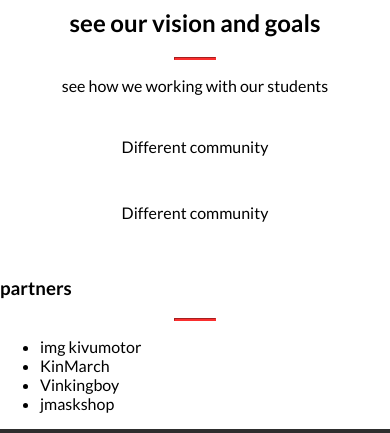
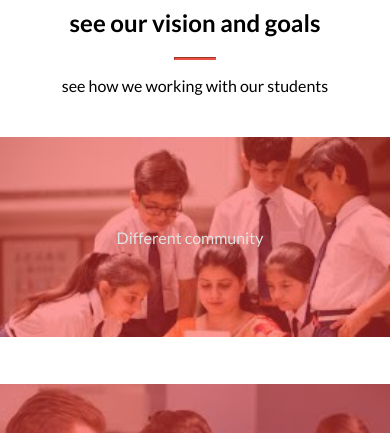
Before and after one commit to bertinkambale/Capstone-project-html-css-js, a website: page About.html in a window 390 px wide. Shown: the part 1229-1662 px from the top of the page. Drawn offline with Linux system fonts and the light colour scheme.

Commit message:
add style to new cars in about page

```diff
--- a/about.css
+++ b/about.css
@@ -59,7 +59,7 @@ body {
 .grtittle h1 {
   display: flex;
   justify-content: center;
-  color: red;
+  color:#EC5242;
   font-weight: bold;
   font-size: xx-large;
 }
@@ -93,8 +93,8 @@ body {
 }
 
 .linebar {
-  background-color: rgb(250, 46, 46);
-  border-color: rgb(250, 46, 46);
+  background-color: #EC5242;
+  border-color: #EC5242;
   height: 1px;
   width: 40px;
 }
@@ -147,15 +147,61 @@ body {
   padding-top: 10px;
   padding-bottom: 10px;
 }
+.section-red{
+  height: 200px;
+  width: 400px;
+  background-image: linear-gradient(180.45deg, rgba(182, 175, 175, 0), rgba(249, 52, 52, 0.5) 0), url(img-folder/students1.jfif);
+  background-repeat: no-repeat;
+  background-size: cover;
+  margin-right: 10px;
+  transition: all 0.5s ease-in-out;
+  color: #e0e3e3;
+}
+.section-red1{
+  height: 200px;
+  width: 400px;
+  background-image: linear-gradient(180.45deg, rgba(182, 175, 175, 0), rgba(249, 52, 52, 0.5) 0), url(img-folder/students2.jfif);
+  background-repeat: no-repeat;
+  background-size: cover;
+  margin-right: 10px;
+  transition: all 0.5s ease-in-out;
+  color: #e0e3e3;
+}
+
+
+.partners {
+  background-color: rgb(68, 68, 68);
+}
+.partners h3 {
+  display: flex;
+  justify-content: center;
+  color: rgb(196, 196, 196);
+  font-size: 30px;
+  font-weight: 900;
+  margin-bottom: 0;
+}
+.partners ul {
+  display: flex;
+  justify-content: center;
+  gap: 10vw;
+  padding-bottom: 50px;
+  width: 90%;
+}
+.partners li {
+  list-style: none;
+  color: rgb(196, 196, 196);
+  font-size: 20px;
+  font-weight: 900;
+}
 
 footer {
   display: flex;
   justify-content: space-between;
   align-items: center;
-  padding-left: 20%;
-  padding-right: 20%;
-  background-color: rgb(46, 46, 46);
-  color: white;
+  padding-left: 14%;
+  padding-right: 4%;
+  background-color: white;
+  color:rgb(46, 46, 46);
   height: 120px;
 }
 
@@ -174,7 +220,19 @@ footer {
   }
 
   .navlogo a {
+    display: flex;
+  }
+
+  .navlogo img {
     display: none;
+  }
+
+  .navlogo {
+        display: block;
+        background-color: white;
+        padding-left: 3%;
+        height: 10vh;
+
   }
 
   .navlogo ul {
@@ -237,7 +295,6 @@ footer {
     display: flex;
     flex-direction: column;
     position: fixed;
-    top: -36%;
     background-color: rgba(170, 165, 165, 0.9);
     height: 150vh;
     width: 100vw;
@@ -253,7 +310,7 @@ footer {
     display: flex;
     flex-direction: column;
     position: fixed;
-    top: -36%;
+    top: -76%;
     background-color: rgba(170, 165, 165, 0.9);
     width: 100vw;
     height: 150vw;
@@ -263,12 +320,13 @@ footer {
     font-weight: 800;
     left: 0%;
     backdrop-filter: blur(6px);
+    padding-bottom: 200px;
   }
 
   .grtittle h1 {
     display: flex;
     justify-content: center;
-    color: red;
+    color: #EC5242;
     font-weight: bold;
     font-size: x-large;
   }
@@ -336,7 +394,31 @@ footer {
     gap: 15px;
     padding-bottom: 20px;
   }
-
+  .section-red1{
+    height: 200px;
+    width: 400px;
+    background-image: linear-gradient(180.45deg, rgba(182, 175, 175, 0), rgba(249, 52, 52, 0.5) 0), url(img-folder/students1.jfif);
+    background-repeat: no-repeat;
+    background-size: cover;
+    margin-right: 10px;
+    transition: all 0.5s ease-in-out;
+    color: #e0e3e3;
+  }
+  .section-red{
+    height: 200px;
+    width: 400px;
+    background-image: linear-gradient(180.45deg, rgba(182, 175, 175, 0), rgba(249, 52, 52, 0.5) 0), url(img-folder/students2.jfif);
+    background-repeat: no-repeat;
+    background-size: cover;
+    margin-right: 10px;
+    transition: all 0.5s ease-in-out;
+    color: #e0e3e3;
+  }
+  .partners ul {
+    display: flex;
+    flex-direction: column;
+    align-items: center;
+  }
   footer {
     display: flex;
     flex-direction: column;
@@ -345,8 +427,8 @@ footer {
     padding-left: 5%;
     padding-right: 5%;
     padding-bottom: 10%;
-    padding-top: 10px;
-    background-color: rgb(46, 46, 46);
-    color: white;
+    padding-top: 18px;
+    background-color:white;
+    color: rgb(46, 46, 46);
   }
 }
```
